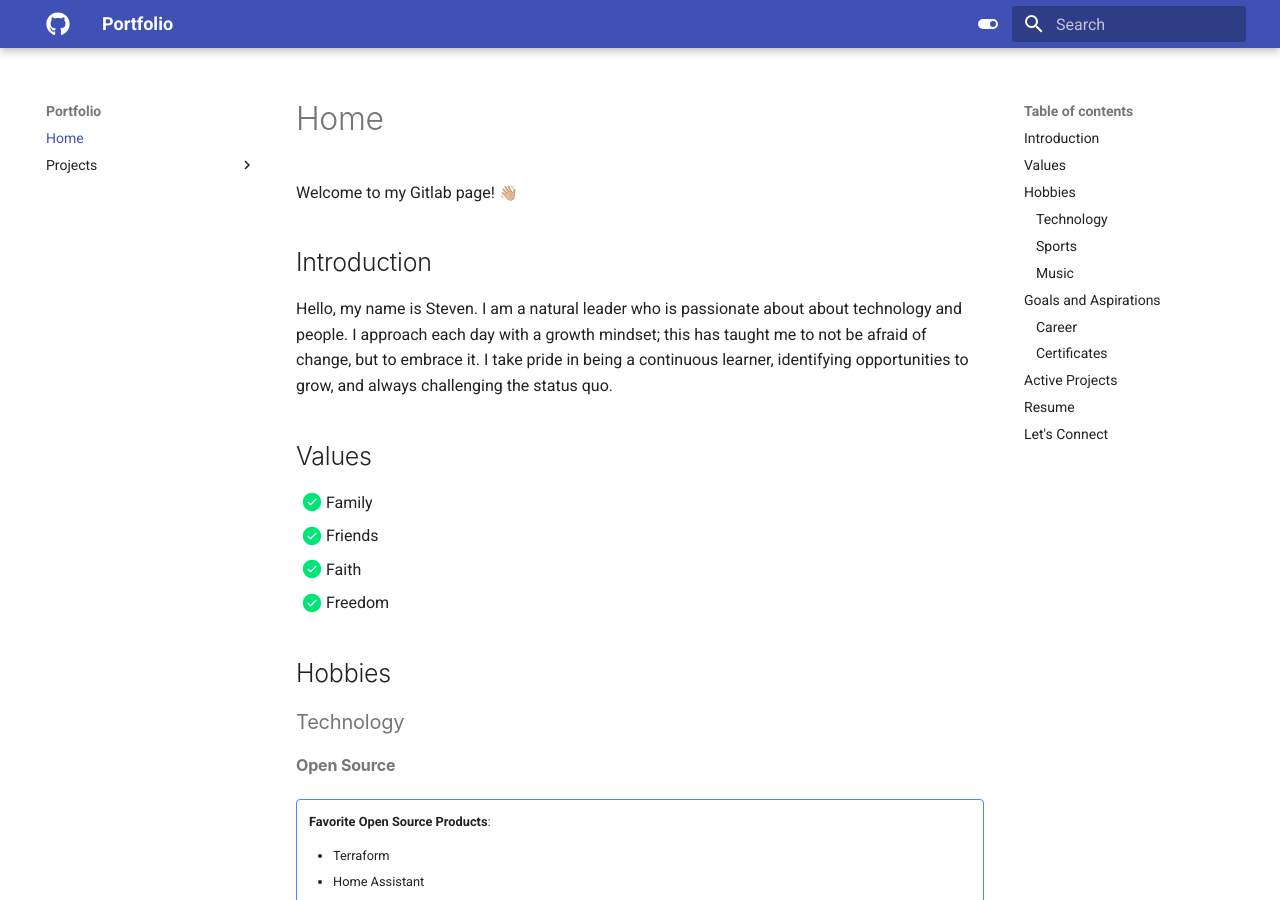
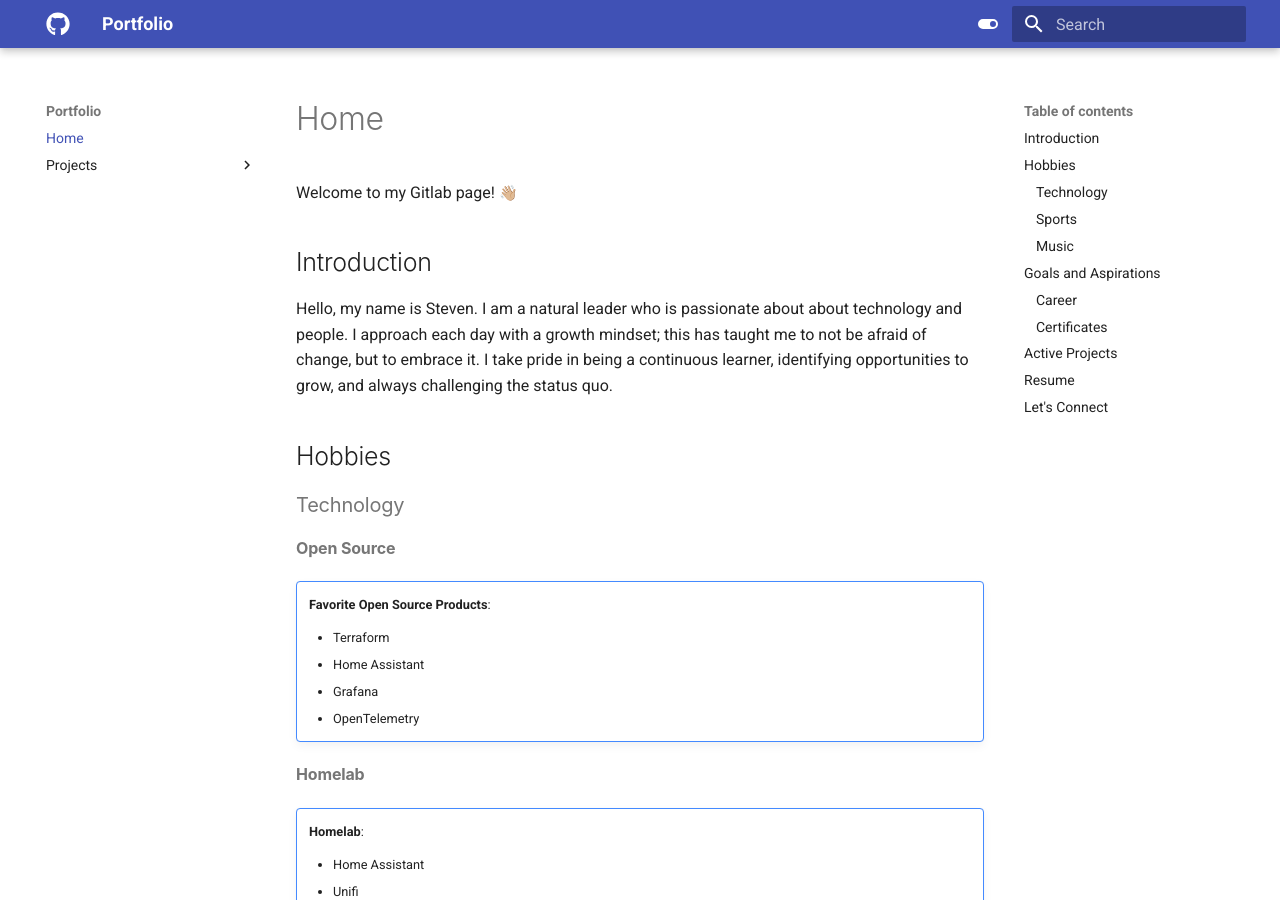
Before and after one commit to stevejoluc/stevejoluc.github.io, an MkDocs documentation site: the page built from docs/index.md, in a window 1280 px wide and 900 px high. Built offline with MkDocs 1.6.1 and Material for MkDocs 9.7.7, drawn with Linux system fonts in a browser that asks for light colours; emoji names are drawn with the system emoji font.

Commit message:
Update index.md

```diff
--- a/docs/index.md
+++ b/docs/index.md
@@ -3,12 +3,6 @@ Welcome to my Gitlab page! :wave_tone2:
 
 ## Introduction
 Hello, my name is Steven. I am a natural leader who is passionate about about technology and people. I approach each day with a growth mindset; this has taught me to not be afraid of change, but to embrace it. I take pride in being a continuous learner, identifying opportunities to grow, and always challenging the status quo.
-
-## Values
-- [x] Family
-- [x] Friends
-- [x] Faith
-- [x] Freedom
 
 ## Hobbies
 
@@ -50,8 +44,6 @@ Hello, my name is Steven. I am a natural leader who is passionate about about te
 - [ ] Vault Associate Certification
 - [ ] AWS Certified Solutions Architect – Associate
 
-
-
 ## Active Projects
  To view active list of my current projects, check out my [Status Board.](https://github.com/users/stevejoluc/projects/2#column-16610887)
 
```
